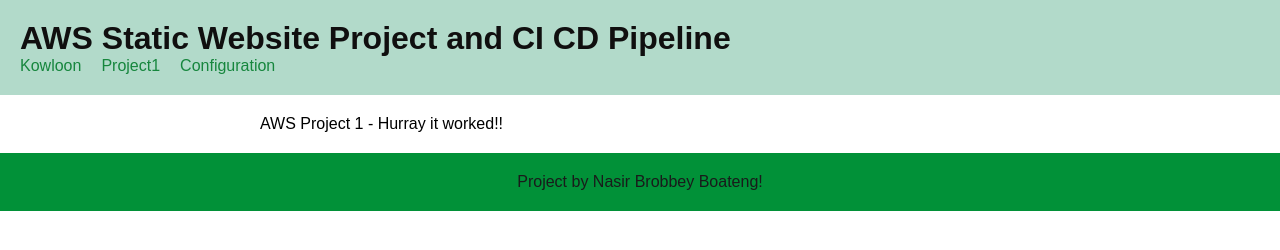
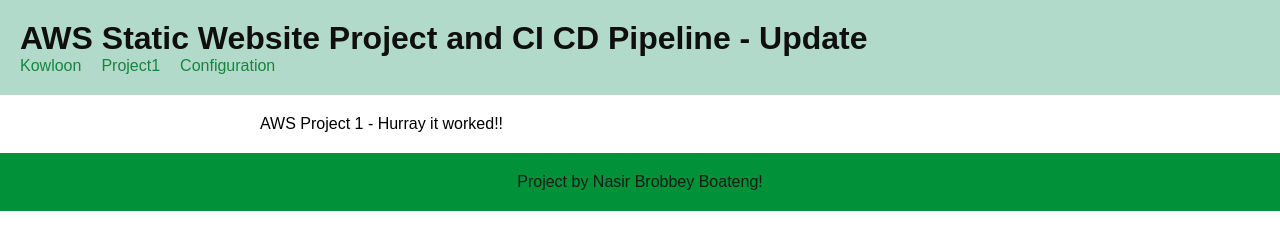
Before and after one commit to kowloon-master/AwsProject1, a plain HTML site: page index.html in a window 1280 px wide. Drawn offline with Linux system fonts and the light colour scheme.

Commit message:
Updating index.html

```diff
--- a/index.html
+++ b/index.html
@@ -8,7 +8,7 @@
 </head>
 <body>
 	<header>
-		<h1>AWS Static Website Project and CI CD Pipeline</h1>
+		<h1>AWS Static Website Project and CI CD Pipeline - Update</h1>
 		<nav>
 			<ul>
 				<li><a href="#">Kowloon</a></li>
```
